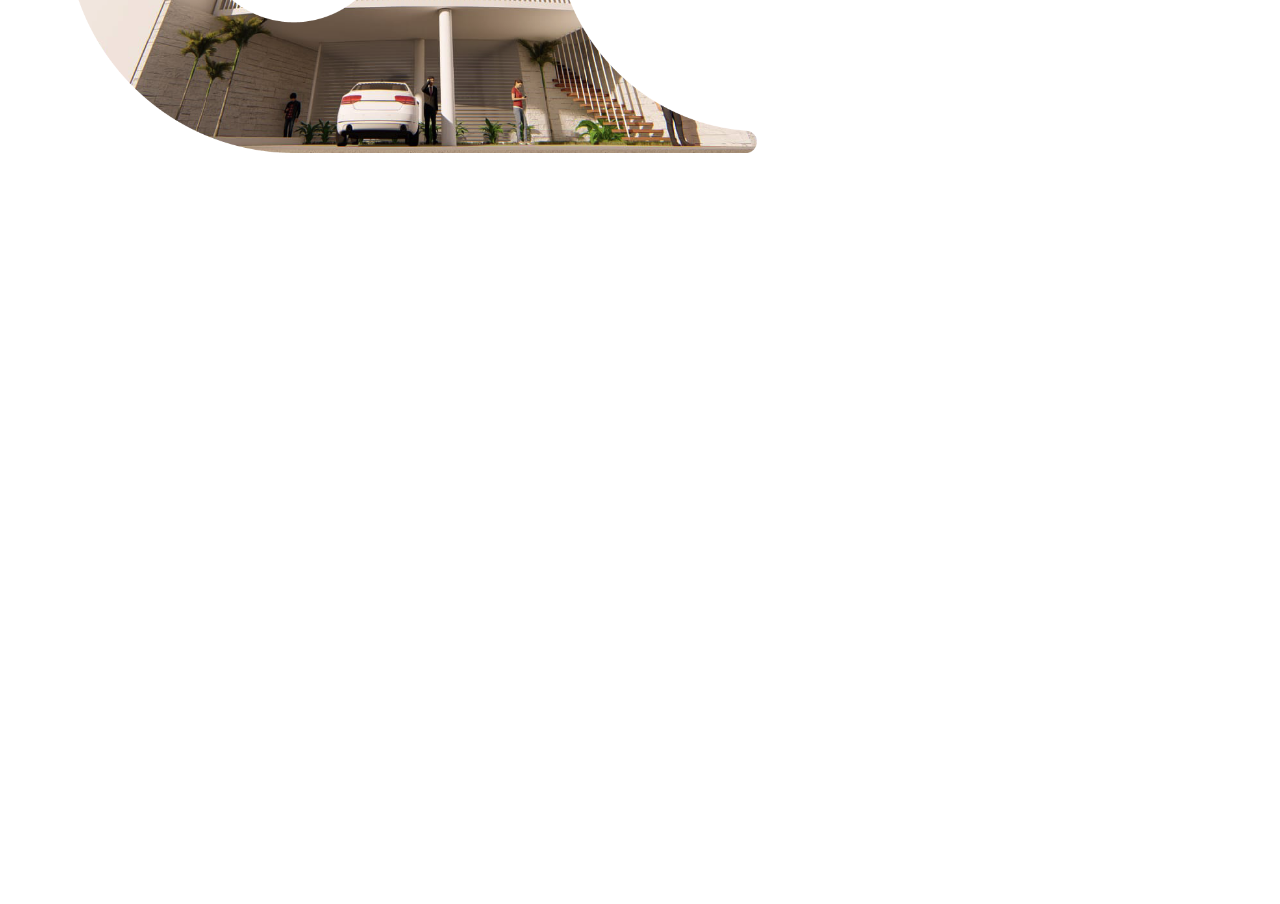
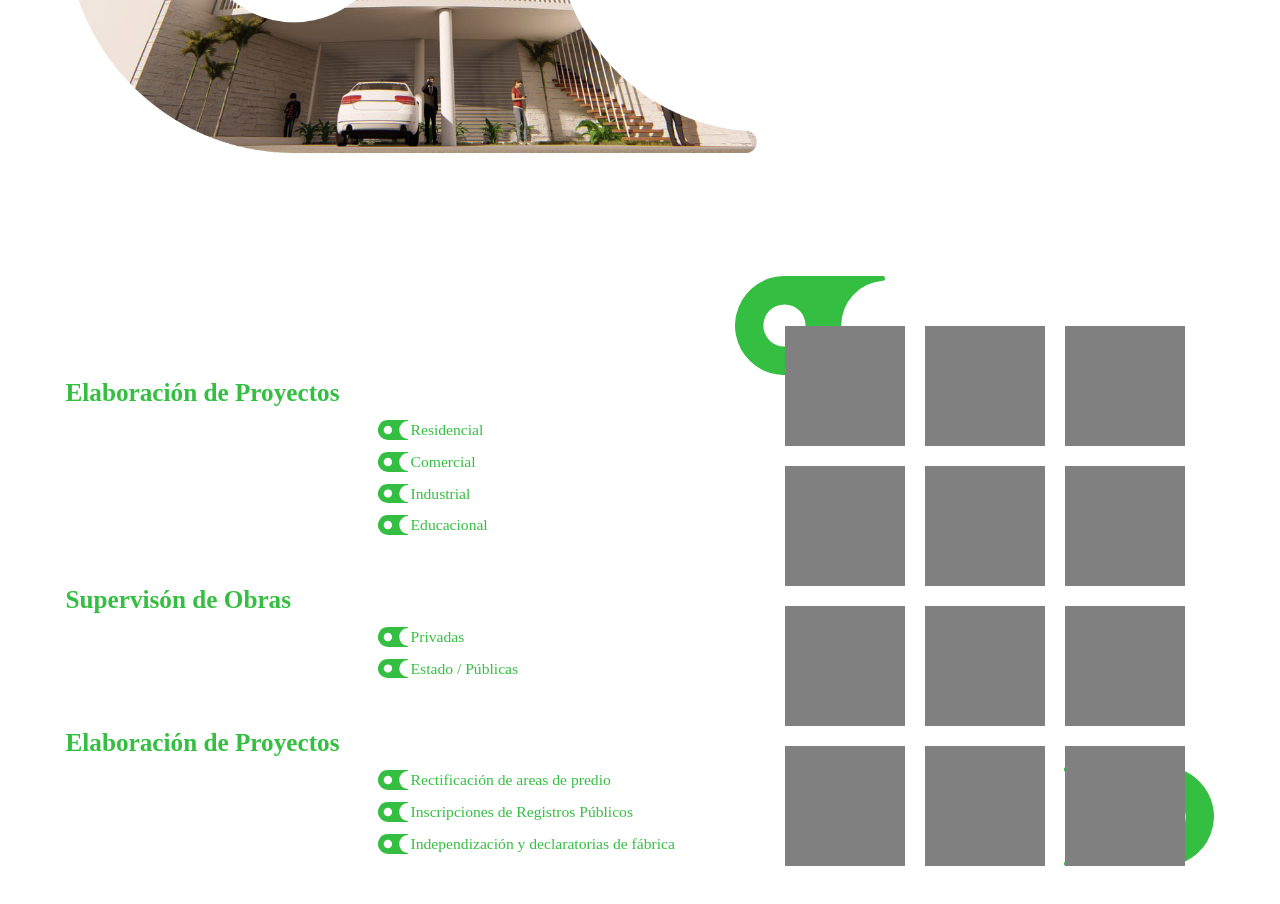
Before and after one commit to juanalbertomontoya/COD, a plain HTML site: page index.html in a window 1280 px wide. Shown: the part 500-1404 px from the top of the page. Before the commit the page ends 800 px from the top, so only its background shows below. Drawn offline with Linux system fonts and the light colour scheme; a web font is replaced by a local one.

Commit message:
Add files via upload
agregamos la galeria con la info

```diff
--- a/index.html
+++ b/index.html
@@ -20,6 +20,7 @@
       </ul>
       <div class="logo-menu"><img src="img/logo.svg" alt="COD"></div>
     </div>
+
     <div class="slider">
       <div class="imagen-slider">
         <img src="img/Recurso 1.png" alt="">
@@ -28,7 +29,60 @@
       <h1>Tenemos más de <br>
         <span>30 años de experiencia</span></h1>
       <h2>Innovando con las técnicas más modernas</h2>
+      </div>
     </div>
+
+    <div class="galeria-info">
+      <div class="servicios-info">
+        <div class="seccion-info">
+          <h3>Elaboración de Proyectos</h3>
+          <ul class="tipos-proyectos">
+            <li><img class="icono-subtitulo" src="img/icono.svg" alt="COD"><p class="subtitulo-servicio">Residencial</p></li>
+            <li><img class="icono-subtitulo" src="img/icono.svg" alt="COD"><p class="subtitulo-servicio">Comercial</p></li>
+            <li><img class="icono-subtitulo" src="img/icono.svg" alt="COD"><p class="subtitulo-servicio">Industrial</p></li>
+            <li><img class="icono-subtitulo" src="img/icono.svg" alt="COD"><p class="subtitulo-servicio">Educacional</p></li>
+          </ul>
+        </div>
+
+        <div class="seccion-info">
+          <h3>Supervisón de Obras</h3>
+          <ul class="tipos-proyectos">
+            <li><img class="icono-subtitulo" src="img/icono.svg" alt="COD"><p class="subtitulo-servicio">Privadas</p></li>
+            <li><img class="icono-subtitulo" src="img/icono.svg" alt="COD"><p class="subtitulo-servicio">Estado / Públicas</p></li>
+          </ul>
+        </div>
+
+        <div class="seccion-info">
+          <h3>Elaboración de Proyectos</h3>
+          <ul class="tipos-proyectos">
+            <li><img class="icono-subtitulo" src="img/icono.svg" alt="COD"><p class="subtitulo-servicio">Rectificación de areas de predio</p></li>
+            <li><img class="icono-subtitulo" src="img/icono.svg" alt="COD"><p class="subtitulo-servicio">Inscripciones de Registros Públicos</p></li>
+            <li><img class="icono-subtitulo" src="img/icono.svg" alt="COD"><p class="subtitulo-servicio">Independización y declaratorias de fábrica</p></li>
+        </div>
+
+      </div>
+
+
+      <div class="galeria">
+          <div class="fondo-galeria">
+            <img class="esquina superior" src="img/icono.svg" alt="">
+            <img class="esquina inferior" src="img/icono.svg" alt="">
+            <div class="contenido-galeria">
+              <div class="cuadro-galeria"></div>
+              <div class="cuadro-galeria"></div>
+              <div class="cuadro-galeria"></div>
+              <div class="cuadro-galeria"></div>
+              <div class="cuadro-galeria"></div>
+              <div class="cuadro-galeria"></div>
+              <div class="cuadro-galeria"></div>
+              <div class="cuadro-galeria"></div>
+              <div class="cuadro-galeria"></div>
+              <div class="cuadro-galeria"></div>
+              <div class="cuadro-galeria"></div>
+              <div class="cuadro-galeria"></div>
+            </div>
+          </div>
+      </div>
     </div>
 
   </div>
--- a/style.css
+++ b/style.css
@@ -73,10 +73,12 @@
 }
 
 /** Estilos del Slider **/
+
 .slider {
   display: grid;
   grid-gap: 10px;
   grid-template-columns: repeat(2, 1fr);
+  margin-bottom: 120px;
 }
 
 .slider img {
@@ -107,7 +109,102 @@
 
 .tenemos h2 {
   font-family: 'Avenir';
-  font-weight: 'Roman';
   font-size: 2.20vw;
   color: #9B9B9B;
 }
+
+/** Estilos de la info de la Galeria **/
+
+.galeria-info {
+  display: grid;
+  grid-gap: 10px;
+  grid-template-columns: 1.1fr 0.8fr;
+  align-items: flex-end;
+}
+
+.servicios-info {
+  display: grid;
+  grid-gap: 40px;
+  grid-template-rows: repeat(3, auto);
+}
+
+.seccion-info {
+  display: grid;
+  grid-gap: 5px;
+  grid-template-columns: 24vw 26vw;
+}
+
+.galeria-info h3 {
+  padding-top: 0;
+  font-family: 'Avenir';
+  font-weight: 800;
+  color: #35bf42;
+  font-size: 1.97vw;
+}
+
+.tipos-proyectos {
+  margin-top: 40px;
+}
+
+.tipos-proyectos li {
+  font-family: 'Avenir Medium';
+  font-size: 2.20vw;
+  color: #35bf42;
+  font-size: 1.22vw;
+  display: flex;
+  align-items: center;
+  margin-bottom: 12px;
+}
+
+.icono-subtitulo {
+  height: 1.54vw;
+}
+
+.subtitulo-servicio {
+  display: inline;
+  margin-left: 3px;
+}
+
+
+/** Estilos de la de la Galeria **/
+
+.galeria {
+  height: 590px;
+  position: relative;
+}
+
+.esquina {
+  width: 150px;
+}
+
+.esquina.inferior {
+  position: absolute;
+  bottom: 0;
+  right: 0;
+  transform: scale(-1);
+}
+
+.contenido-galeria {
+  z-index: 2;
+  position: absolute;
+  top: 0;
+  right: 0;
+  left: 0;
+  bottom: 0;
+  width: 400px;
+  height: 540px;
+  margin: 50px;
+  display: grid;
+  grid-gap: 20px;
+  grid-template: repeat(4, 1fr) / repeat(3, 1fr);
+}
+
+.cuadro-galeria:hover {
+  transform: scale(1.2);
+  transition: all 0.5s ease-out;
+}
+
+.cuadro-galeria {
+  background: grey;
+  z-index: 3;
+}
```
